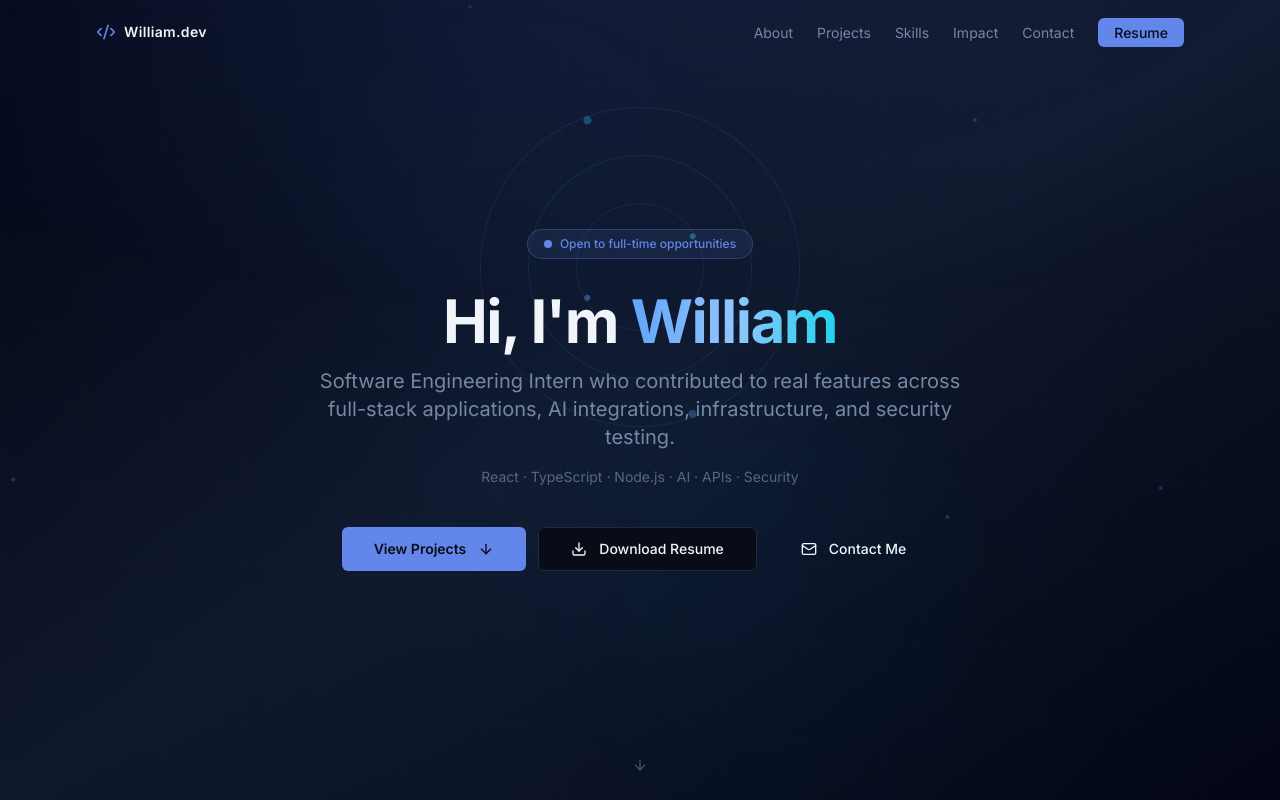
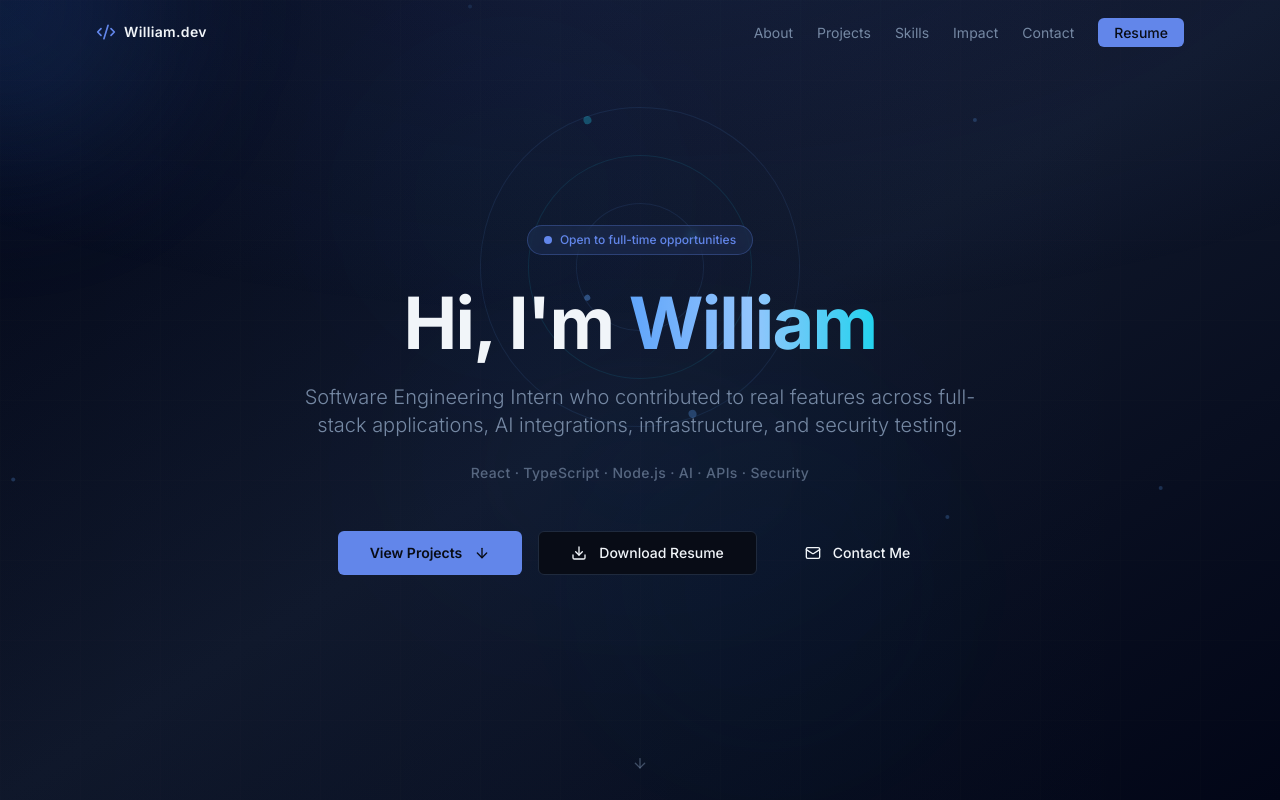
Before and after one commit to aungkhanthein-pm/portfolio, a React (Vite) app: page / in a window 1280 px wide. Shown: the top 800 px of the page. Built offline with nearby package versions, Linux system fonts and the light colour scheme.

Commit message:
feat: high-end UI refinements with interactive background and glassmorphism

```diff
--- a/src/App.tsx
+++ b/src/App.tsx
@@ -6,12 +6,12 @@ import { Projects } from "@/components/sections/Projects";
 import { Skills } from "@/components/sections/Skills";
 import { Impact } from "@/components/sections/Impact";
 import { Contact } from "@/components/sections/Contact";
-import { BackgroundEffects } from "@/components/effects/BackgroundEffects";
+import { InteractiveBackground } from "@/components/effects/InteractiveBackground";
 
 function App() {
   return (
     <div className="min-h-screen bg-background text-foreground relative">
-      <BackgroundEffects />
+      <InteractiveBackground />
       <Navbar />
       <main className="relative z-10">
         <Hero />
--- /dev/null
+++ b/src/components/effects/InteractiveBackground.tsx
@@ -0,0 +1,217 @@
+import { useEffect, useRef, useState } from "react";
+import { motion } from "framer-motion";
+
+export const InteractiveBackground = () => {
+  const [mousePosition, setMousePosition] = useState({ x: 0, y: 0 });
+  const containerRef = useRef<HTMLDivElement>(null);
+
+  useEffect(() => {
+    const handleMouseMove = (e: MouseEvent) => {
+      if (containerRef.current) {
+        const rect = containerRef.current.getBoundingClientRect();
+        setMousePosition({
+          x: e.clientX - rect.left,
+          y: e.clientY - rect.top,
+        });
+      }
+    };
+
+    window.addEventListener("mousemove", handleMouseMove);
+    return () => window.removeEventListener("mousemove", handleMouseMove);
+  }, []);
+
+  return (
+    <div
+      ref={containerRef}
+      className="fixed inset-0 pointer-events-none overflow-hidden"
+    >
+      {/* Base gradient background */}
+      <div className="absolute inset-0 bg-gradient-to-br from-slate-950 via-slate-900 to-slate-950" />
+
+      {/* Mouse-follow glow effect */}
+      <motion.div
+        className="absolute w-96 h-96 bg-gradient-radial from-blue-500/20 to-transparent rounded-full blur-3xl"
+        animate={{
+          x: mousePosition.x - 192,
+          y: mousePosition.y - 192,
+        }}
+        transition={{
+          type: "spring",
+          stiffness: 50,
+          damping: 30,
+        }}
+      />
+
+      {/* Animated gradient orbs */}
+      <motion.div
+        className="absolute top-0 left-1/4 w-96 h-96 bg-blue-500/5 rounded-full blur-3xl"
+        animate={{
+          y: [0, 30, 0],
+          opacity: [0.3, 0.5, 0.3],
+        }}
+        transition={{
+          duration: 8,
+          repeat: Infinity,
+          ease: "easeInOut",
+        }}
+      />
+      <motion.div
+        className="absolute bottom-0 right-1/4 w-96 h-96 bg-cyan-500/5 rounded-full blur-3xl"
+        animate={{
+          y: [0, -30, 0],
+          opacity: [0.2, 0.4, 0.2],
+        }}
+        transition={{
+          duration: 10,
+          repeat: Infinity,
+          ease: "easeInOut",
+        }}
+      />
+
+      {/* Tech-style grid overlay */}
+      <div className="absolute inset-0 opacity-[0.03]">
+        <svg className="w-full h-full" preserveAspectRatio="none">
+          <defs>
+            <pattern
+              id="grid"
+              width="80"
+              height="80"
+              patternUnits="userSpaceOnUse"
+            >
+              <path
+                d="M 80 0 L 0 0 0 80"
+                fill="none"
+                stroke="currentColor"
+                strokeWidth="0.5"
+              />
+            </pattern>
+          </defs>
+          <rect width="100%" height="100%" fill="url(#grid)" />
+        </svg>
+      </div>
+
+      {/* Subtle shimmer effect on grid */}
+      <motion.div
+        className="absolute inset-0 opacity-[0.02] bg-gradient-to-r from-transparent via-blue-400 to-transparent"
+        animate={{
+          x: [-1000, 1000],
+        }}
+        transition={{
+          duration: 15,
+          repeat: Infinity,
+          ease: "linear",
+        }}
+      />
+
+      {/* Floating particles */}
+      {[...Array(6)].map((_, i) => (
+        <motion.div
+          key={`particle-${i}`}
+          className="absolute w-1 h-1 bg-blue-400/40 rounded-full"
+          style={{
+            left: `${Math.random() * 100}%`,
+            top: `${Math.random() * 100}%`,
+          }}
+          animate={{
+            y: [0, -100, 0],
+            x: [0, Math.random() * 50 - 25, 0],
+            opacity: [0, 0.6, 0],
+          }}
+          transition={{
+            duration: 8 + Math.random() * 4,
+            repeat: Infinity,
+            ease: "easeInOut",
+            delay: i * 0.5,
+          }}
+        />
+      ))}
+
+      {/* Orbital animation near hero - rings */}
+      <div className="absolute top-1/3 left-1/2 -translate-x-1/2 -translate-y-1/2 w-80 h-80">
+        {/* Outer ring */}
+        <motion.div
+          className="absolute inset-0 border border-blue-400/10 rounded-full"
+          animate={{
+            rotate: 360,
+          }}
+          transition={{
+            duration: 20,
+            repeat: Infinity,
+            ease: "linear",
+          }}
+        />
+
+        {/* Middle ring */}
+        <motion.div
+          className="absolute inset-12 border border-cyan-400/10 rounded-full"
+          animate={{
+            rotate: -360,
+          }}
+          transition={{
+            duration: 25,
+            repeat: Infinity,
+            ease: "linear",
+          }}
+        />
+
+        {/* Inner ring */}
+        <motion.div
+          className="absolute inset-24 border border-blue-400/10 rounded-full"
+          animate={{
+            rotate: 360,
+          }}
+          transition={{
+            duration: 30,
+            repeat: Infinity,
+            ease: "linear",
+          }}
+        />
+
+        {/* Orbiting dots */}
+        <motion.div
+          className="absolute inset-0"
+          animate={{
+            rotate: 360,
+          }}
+          transition={{
+            duration: 15,
+            repeat: Infinity,
+            ease: "linear",
+          }}
+        >
+          <div className="absolute top-0 left-1/2 -translate-x-1/2 w-2 h-2 bg-blue-400/30 rounded-full" />
+          <div className="absolute bottom-0 left-1/2 -translate-x-1/2 w-2 h-2 bg-cyan-400/30 rounded-full" />
+        </motion.div>
+
+        {/* Inner orbiting dots */}
+        <motion.div
+          className="absolute inset-24"
+          animate={{
+            rotate: -360,
+          }}
+          transition={{
+            duration: 20,
+            repeat: Infinity,
+            ease: "linear",
+          }}
+        >
+          <div className="absolute top-0 left-1/2 -translate-x-1/2 w-1.5 h-1.5 bg-blue-400/40 rounded-full" />
+          <div className="absolute bottom-0 left-1/2 -translate-x-1/2 w-1.5 h-1.5 bg-cyan-400/40 rounded-full" />
+        </motion.div>
+      </div>
+
+      {/* Soft glow accent behind hero text area */}
+      <motion.div
+        className="absolute top-1/3 left-1/2 -translate-x-1/2 w-[600px] h-[400px] bg-gradient-radial from-blue-500/10 to-transparent rounded-full blur-3xl"
+        animate={{
+          opacity: [0.3, 0.5, 0.3],
+        }}
+        transition={{
+          duration: 6,
+          repeat: Infinity,
+          ease: "easeInOut",
+        }}
+      />
+    </div>
+  );
+};
--- a/src/components/sections/Hero.tsx
+++ b/src/components/sections/Hero.tsx
@@ -1,6 +1,26 @@
 import { motion } from "framer-motion";
 import { ArrowDown, Download, Mail } from "lucide-react";
 import { Button } from "@/components/ui/button";
+
+const containerVariants = {
+  hidden: { opacity: 0 },
+  visible: {
+    opacity: 1,
+    transition: {
+      staggerChildren: 0.1,
+      delayChildren: 0.2,
+    },
+  },
+};
+
+const itemVariants = {
+  hidden: { opacity: 0, y: 20 },
+  visible: {
+    opacity: 1,
+    y: 0,
+    transition: { duration: 0.6 },
+  },
+};
 
 export function Hero() {
   return (
@@ -18,13 +38,16 @@ export function Hero() {
         }}
       />
 
-      <div className="relative z-10 max-w-3xl mx-auto">
+      <motion.div
+        className="relative z-10 max-w-3xl mx-auto"
+        variants={containerVariants}
+        initial="hidden"
+        animate="visible"
+      >
         {/* Availability badge */}
         <motion.div
-          initial={{ opacity: 0, y: 24 }}
-          animate={{ opacity: 1, y: 0 }}
-          transition={{ duration: 0.6, delay: 0, ease: "easeOut" }}
-          className="inline-flex items-center gap-2 rounded-full border border-primary/30 bg-primary/10 px-4 py-1.5 text-xs text-primary font-medium mb-8"
+          variants={itemVariants}
+          className="inline-flex items-center gap-2 rounded-full border border-primary/30 bg-primary/10 px-4 py-1.5 text-xs text-primary font-medium mb-8 backdrop-blur-sm"
         >
           <span className="relative flex h-2 w-2">
             <span className="animate-ping absolute inline-flex h-full w-full rounded-full bg-primary opacity-75" />
@@ -35,48 +58,43 @@ export function Hero() {
 
         {/* Headline */}
         <motion.h1
-          initial={{ opacity: 0, y: 24 }}
-          animate={{ opacity: 1, y: 0 }}
-          transition={{ duration: 0.6, delay: 0.1, ease: "easeOut" }}
-          className="text-4xl sm:text-5xl lg:text-6xl font-bold tracking-tight leading-tight mb-4"
+          variants={itemVariants}
+          className="text-5xl sm:text-6xl lg:text-7xl font-bold tracking-tight leading-tight mb-6"
         >
           {/* EDIT: Replace with your name */}
           Hi, I&apos;m{" "}
-          <span className="text-gradient">William</span>
+          <span className="text-gradient inline-block">William</span>
         </motion.h1>
 
         {/* Subtitle */}
         <motion.p
-          initial={{ opacity: 0, y: 24 }}
-          animate={{ opacity: 1, y: 0 }}
-          transition={{ duration: 0.6, delay: 0.2, ease: "easeOut" }}
-          className="text-lg sm:text-xl text-muted-foreground max-w-2xl mx-auto mb-4 leading-relaxed"
+          variants={itemVariants}
+          className="text-lg sm:text-xl text-muted-foreground max-w-2xl mx-auto mb-6 leading-relaxed font-light"
         >
           Software Engineering Intern who contributed to real features across full-stack applications, AI integrations, infrastructure, and security testing.
         </motion.p>
 
         <motion.p
-          initial={{ opacity: 0, y: 24 }}
-          animate={{ opacity: 1, y: 0 }}
-          transition={{ duration: 0.6, delay: 0.3, ease: "easeOut" }}
-          className="text-sm text-muted-foreground/70 mb-10"
+          variants={itemVariants}
+          className="text-sm text-muted-foreground/70 mb-12 tracking-wide font-medium"
         >
           React &middot; TypeScript &middot; Node.js &middot; AI &middot; APIs &middot; Security
         </motion.p>
 
         {/* CTA buttons */}
         <motion.div
-          initial={{ opacity: 0, y: 24 }}
-          animate={{ opacity: 1, y: 0 }}
-          transition={{ duration: 0.6, delay: 0.4, ease: "easeOut" }}
-          className="flex flex-wrap items-center justify-center gap-3"
+          variants={itemVariants}
+          className="flex flex-wrap items-center justify-center gap-4"
         >
+          <motion.div whileHover={{ scale: 1.05 }} whileTap={{ scale: 0.95 }}>
             <Button asChild size="lg" className="font-semibold">
               <a href="#projects">
                 View Projects
                 <ArrowDown className="h-4 w-4 ml-1" />
               </a>
             </Button>
+          </motion.div>
+          <motion.div whileHover={{ scale: 1.05 }} whileTap={{ scale: 0.95 }}>
             <Button asChild variant="outline" size="lg">
               {/* EDIT: Replace /resume.pdf with your actual resume path */}
               <a href="/resume.pdf" download>
@@ -84,6 +102,8 @@ export function Hero() {
                 Download Resume
               </a>
             </Button>
+          </motion.div>
+          <motion.div whileHover={{ scale: 1.05 }} whileTap={{ scale: 0.95 }}>
             <Button asChild variant="ghost" size="lg">
               <a href="#contact">
                 <Mail className="h-4 w-4 mr-1" />
@@ -91,7 +111,8 @@ export function Hero() {
               </a>
             </Button>
           </motion.div>
-      </div>
+        </motion.div>
+      </motion.div>
 
       {/* Scroll indicator */}
       <motion.div
@@ -102,7 +123,7 @@ export function Hero() {
       >
         <motion.div
           animate={{ y: [0, 8, 0] }}
-          transition={{ repeat: Infinity, duration: 1.8, ease: "easeInOut" }}
+          transition={{ repeat: Infinity, duration: 1.8 }}
         >
           <ArrowDown className="h-4 w-4 text-muted-foreground/50" />
         </motion.div>
--- a/src/index.css
+++ b/src/index.css
@@ -83,4 +83,16 @@
   .bg-gradient-radial {
     background: radial-gradient(var(--tw-gradient-stops));
   }
+
+  .glass {
+    @apply backdrop-blur-md bg-white/5 border border-white/10;
+  }
+
+  .glass-hover {
+    @apply hover:bg-white/10 hover:border-white/20 transition-all duration-300;
+  }
+
+  .card-glow {
+    box-shadow: 0 0 0 1px hsl(var(--border)), 0 0 30px -8px hsl(var(--primary) / 0.2);
+  }
 }
```
Also changed, not shown: src/components/sections/ProjectCard.tsx (+51 -20 lines). Lines whose indentation alone changed are shown as unchanged.
